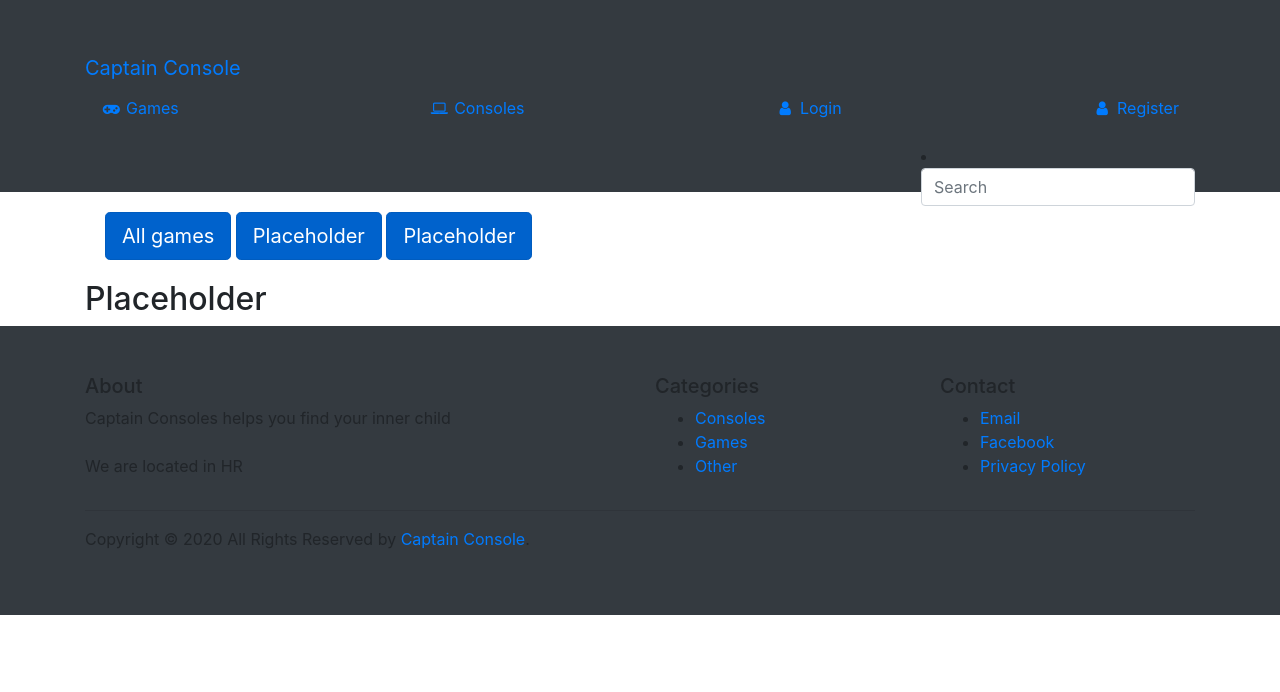
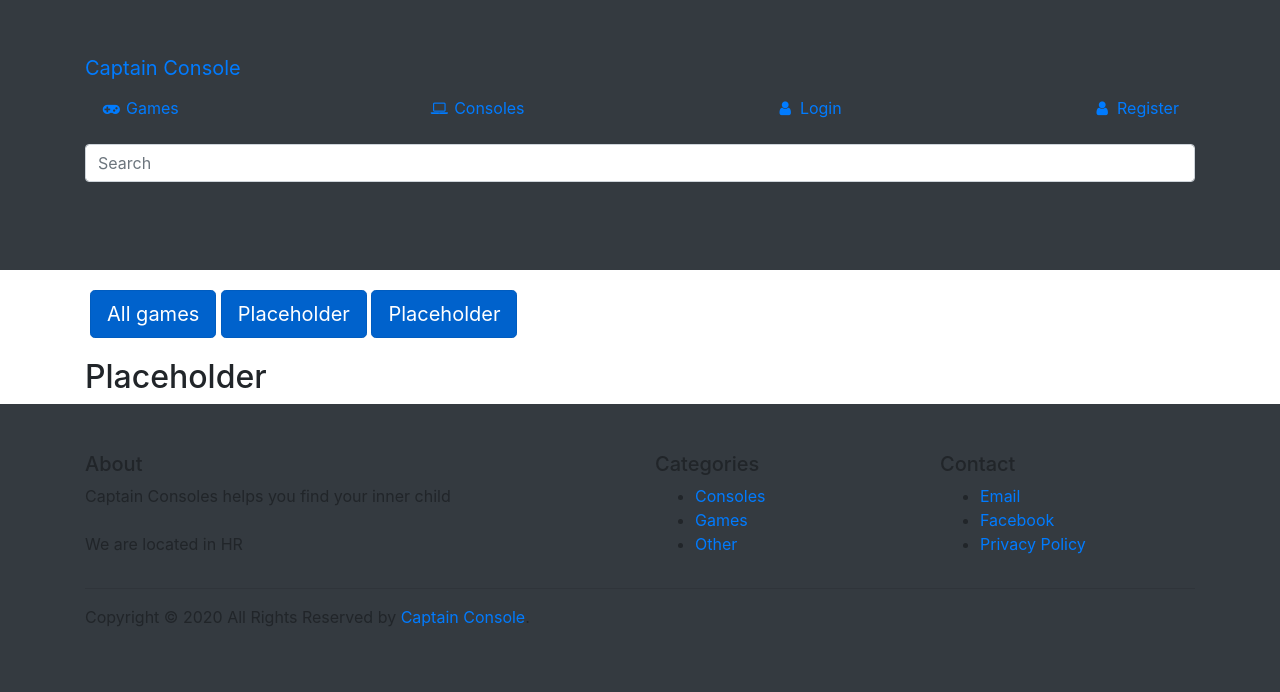
Before and after one commit to Daddara/T-220-VLN2, a Django app: page /consoles/ in a window 1280 px wide. Shown: the top 692 px of the page. Run offline with Django 3.2, Linux system fonts and the light colour scheme; data that the repository does not hold is empty; some libraries are stand-ins or nearby versions.

Commit message:
post search bar

```diff
--- a/templates/header.html
+++ b/templates/header.html
@@ -21,14 +21,11 @@
               <a href="{% url 'register' %}"><i class="fa fa-fw fa-user"></i> Register</a>
           {% endif %}
       </ul>
-        <li id="search-bar" class="pull-right">
         <form class="navbar-form navbar-left" role="search">
             <div class="form-group">
                 <input type="text" class="form-control" placeholder="Search">
             </div>
             <button type="submit" class="btn btn-default"><span class="glyphicon glyphicon-search"></span></button>
         </form>
-        </li>
-
   </div><!-- /.container-fluid -->
 </nav>
```
Lines whose indentation alone changed are shown as unchanged.
